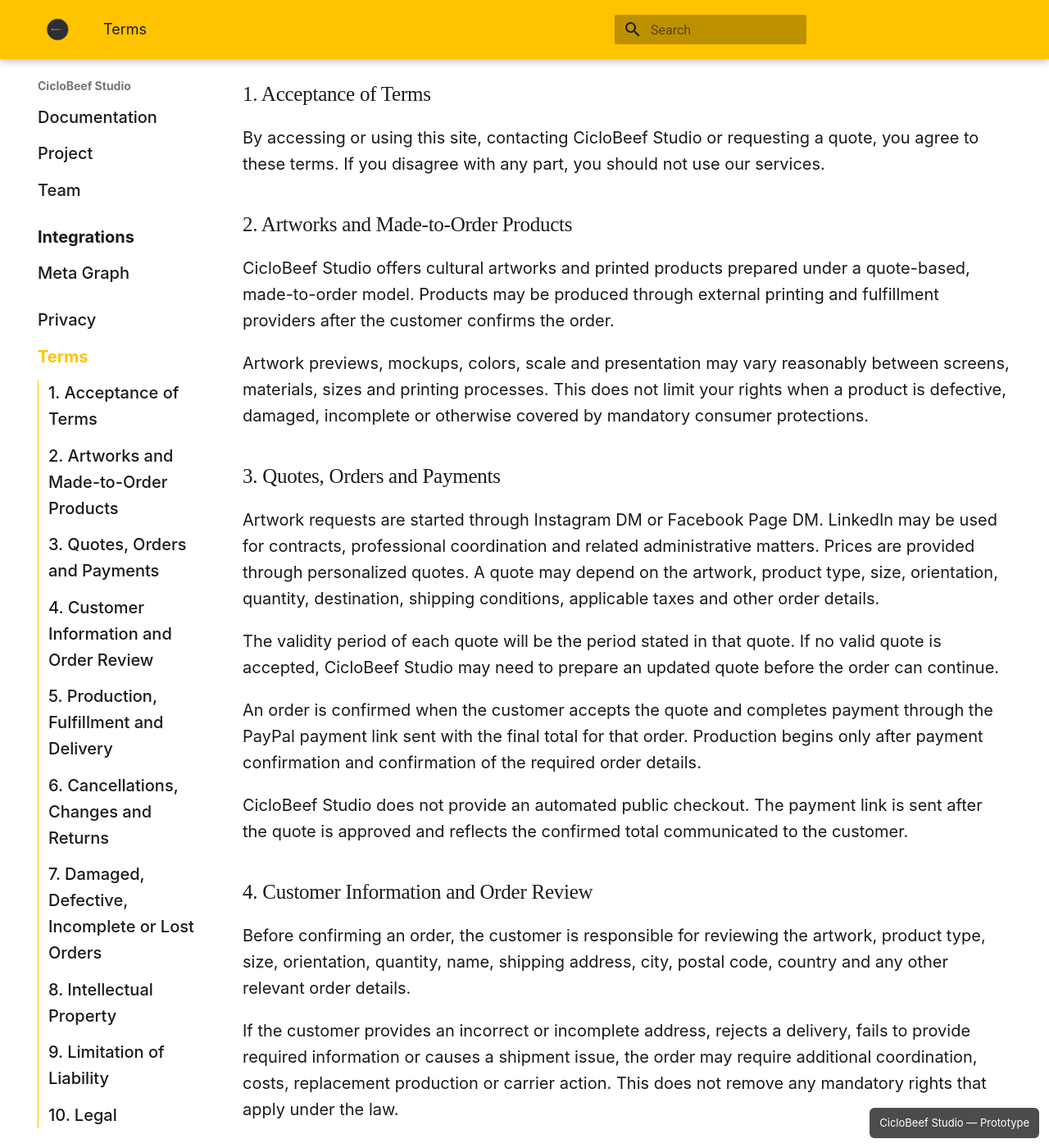
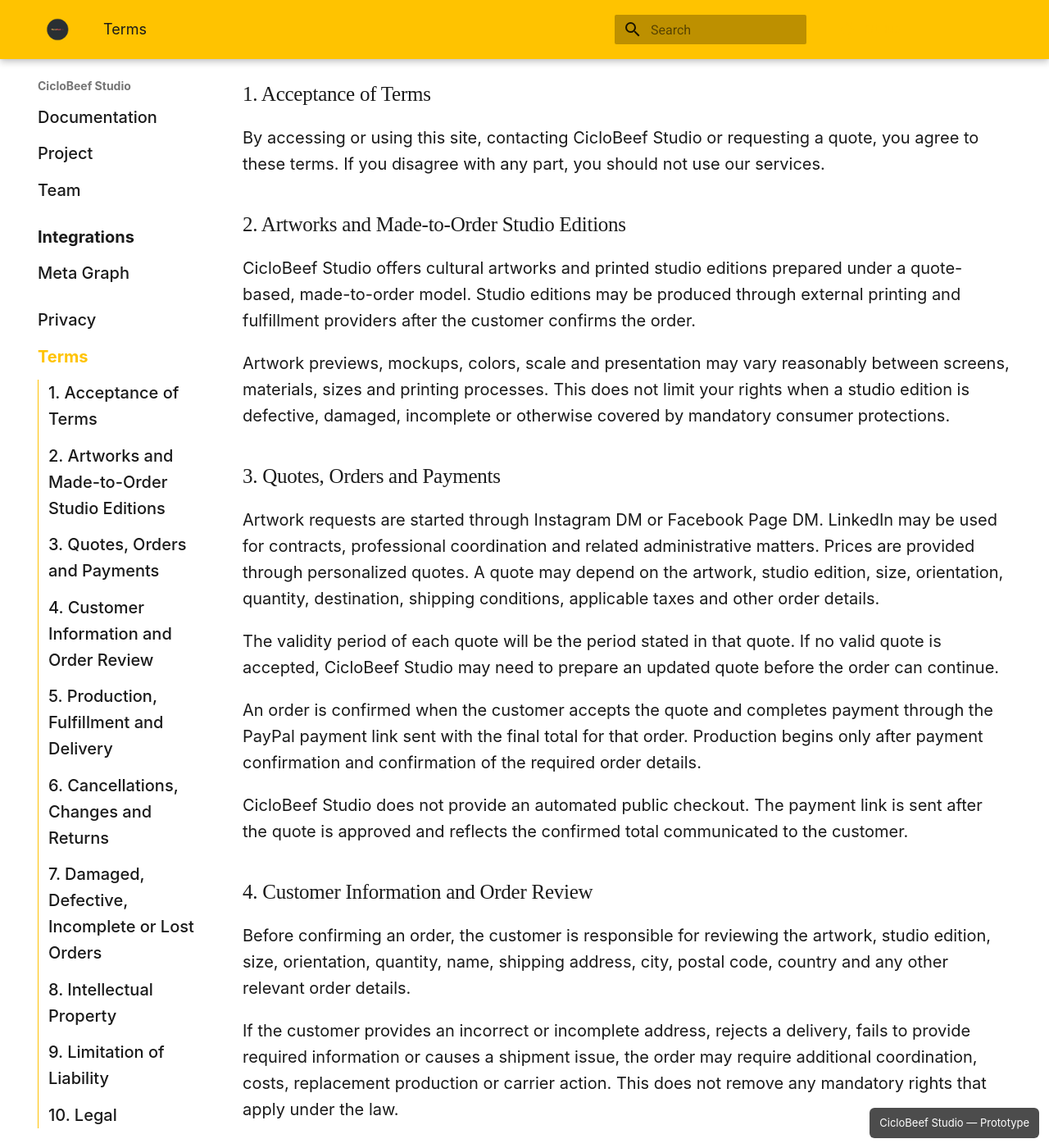
Before and after one commit to AlvaroHuenuqueoArias/ciclobeefstudio-page, an MkDocs documentation site: the page built from docs/terms.md, in a window 1280 px wide and 1400 px high, scrolled down 295 px. Shown: the whole window at 82% size. Built offline with MkDocs 1.6.1 and Material for MkDocs 9.7.7, drawn with Linux system fonts in a browser that asks for light colours; comment, search, counter and statistics services are not loaded; some of the changed text lies outside the part shown.

Commit message:
docs(legal): finalize privacy policy and terms for v0.6

```diff
--- a/docs/terms.md
+++ b/docs/terms.md
@@ -7,13 +7,13 @@
 ## 1. Acceptance of Terms
 By accessing or using this site, contacting CicloBeef Studio or requesting a quote, you agree to these terms. If you disagree with any part, you should not use our services.
 
-## 2. Artworks and Made-to-Order Products
-CicloBeef Studio offers cultural artworks and printed products prepared under a quote-based, made-to-order model. Products may be produced through external printing and fulfillment providers after the customer confirms the order.
+## 2. Artworks and Made-to-Order Studio Editions
+CicloBeef Studio offers cultural artworks and printed studio editions prepared under a quote-based, made-to-order model. Studio editions may be produced through external printing and fulfillment providers after the customer confirms the order.
 
-Artwork previews, mockups, colors, scale and presentation may vary reasonably between screens, materials, sizes and printing processes. This does not limit your rights when a product is defective, damaged, incomplete or otherwise covered by mandatory consumer protections.
+Artwork previews, mockups, colors, scale and presentation may vary reasonably between screens, materials, sizes and printing processes. This does not limit your rights when a studio edition is defective, damaged, incomplete or otherwise covered by mandatory consumer protections.
 
 ## 3. Quotes, Orders and Payments
-Artwork requests are started through Instagram DM or Facebook Page DM. LinkedIn may be used for contracts, professional coordination and related administrative matters. Prices are provided through personalized quotes. A quote may depend on the artwork, product type, size, orientation, quantity, destination, shipping conditions, applicable taxes and other order details.
+Artwork requests are started through Instagram DM or Facebook Page DM. LinkedIn may be used for contracts, professional coordination and related administrative matters. Prices are provided through personalized quotes. A quote may depend on the artwork, studio edition, size, orientation, quantity, destination, shipping conditions, applicable taxes and other order details.
 
 The validity period of each quote will be the period stated in that quote. If no valid quote is accepted, CicloBeef Studio may need to prepare an updated quote before the order can continue.
 
@@ -22,7 +22,7 @@
 CicloBeef Studio does not provide an automated public checkout. The payment link is sent after the quote is approved and reflects the confirmed total communicated to the customer.
 
 ## 4. Customer Information and Order Review
-Before confirming an order, the customer is responsible for reviewing the artwork, product type, size, orientation, quantity, name, shipping address, city, postal code, country and any other relevant order details.
+Before confirming an order, the customer is responsible for reviewing the artwork, studio edition, size, orientation, quantity, name, shipping address, city, postal code, country and any other relevant order details.
 
 If the customer provides an incorrect or incomplete address, rejects a delivery, fails to provide required information or causes a shipment issue, the order may require additional coordination, costs, replacement production or carrier action. This does not remove any mandatory rights that apply under the law.
 
@@ -34,7 +34,7 @@
 Taxes, customs duties, import charges or other destination-based costs may apply when they are required by the destination country or disclosed as part of the order process.
 
 ## 6. Cancellations, Changes and Returns
-Because products are produced according to the customer's selected artwork, product, size, orientation and destination details, cancellation or change requests should be made as soon as possible.
+Because studio editions are produced according to the customer's selected artwork, studio edition, size, orientation and destination details, cancellation or change requests should be made as soon as possible.
 
 If production has not started, CicloBeef Studio will review whether the order can be cancelled or changed. If production has started, cancellation or change options may be limited by the made-to-order process and external provider status.
 
@@ -43,14 +43,14 @@
 ## 7. Damaged, Defective, Incomplete or Lost Orders
 If an order arrives damaged, defective, incomplete or appears to be lost, please contact CicloBeef Studio as soon as reasonably possible at the email below.
 
-We may request photographs of the product, packaging, label and any visible damage when they are necessary to investigate the issue with the print provider, fulfillment provider or carrier.
+We may request photographs of the studio edition, packaging, label and any visible damage when they are necessary to investigate the issue with the print provider, fulfillment provider or carrier.
 
 Depending on the case, available evidence, provider response and applicable law, the solution may include reprint, replacement, refund or another reasonable remedy.
 
 ## 8. Intellectual Property
 All artworks, designs, text, brand materials and cultural visual materials created by CicloBeef Studio or its creators remain the intellectual property of CicloBeef Studio or the relevant rights holder.
 
-Purchasing a printed product does not grant permission to copy, reproduce, resell, distribute, mint, publish or commercially exploit digital files, artwork previews or visual materials without prior written authorization.
+Purchasing a printed studio edition does not grant permission to copy, reproduce, resell, distribute, mint, publish or commercially exploit digital files, artwork previews or visual materials without prior written authorization.
 
 ## 9. Limitation of Liability
 CicloBeef Studio is not responsible for indirect, incidental or consequential losses arising from use of the website, delays outside its reasonable control or actions of external providers, except where liability cannot legally be excluded.
```
Also changed, not shown: docs/privacy.md (+5 -5 lines).
